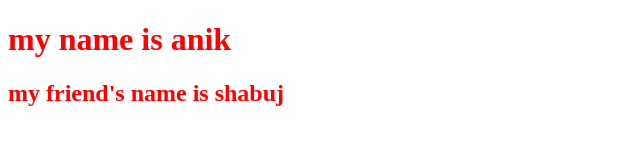
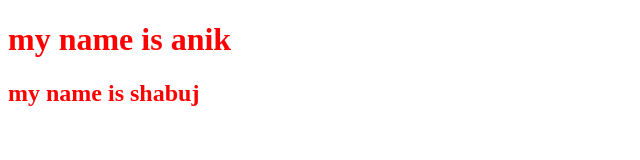
Before and after one commit to AnikRifat/learning-git, a plain HTML site: page index.html in a window 1280 px wide. Shown: the whole page, without its empty margins (0-640 px from the left). Drawn offline with Linux system fonts and the light colour scheme.

Commit message:
formatted text

```diff
--- a/index.html
+++ b/index.html
@@ -8,6 +8,6 @@
 </head>
 <body>
     <h1>my name is anik</h1>
-    <h2>my friend's name is shabuj</h2>
+    <h2>my name is shabuj</h2>
 </body>
 </html>
```
